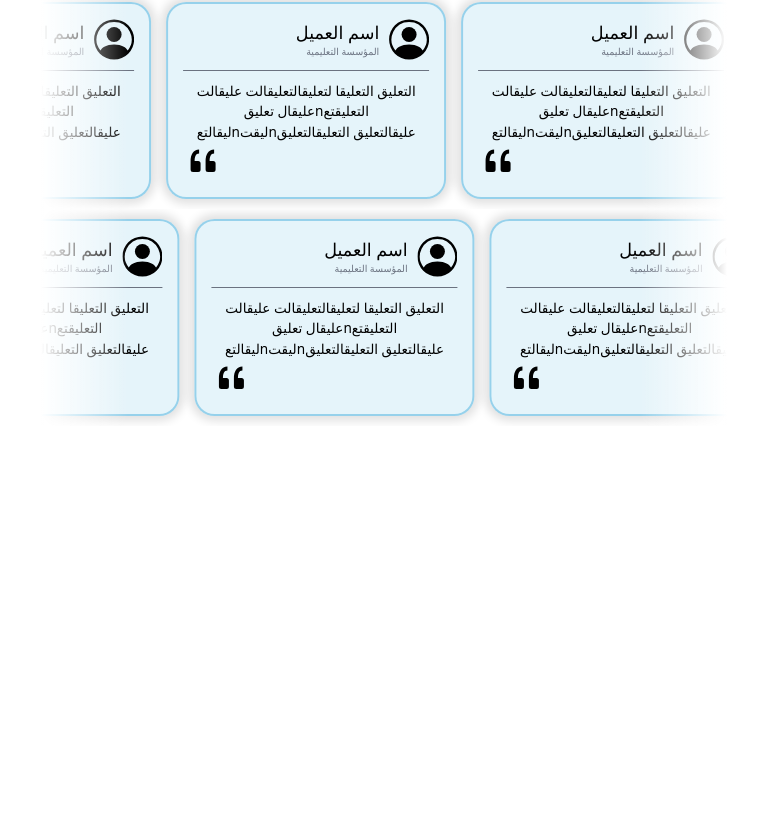
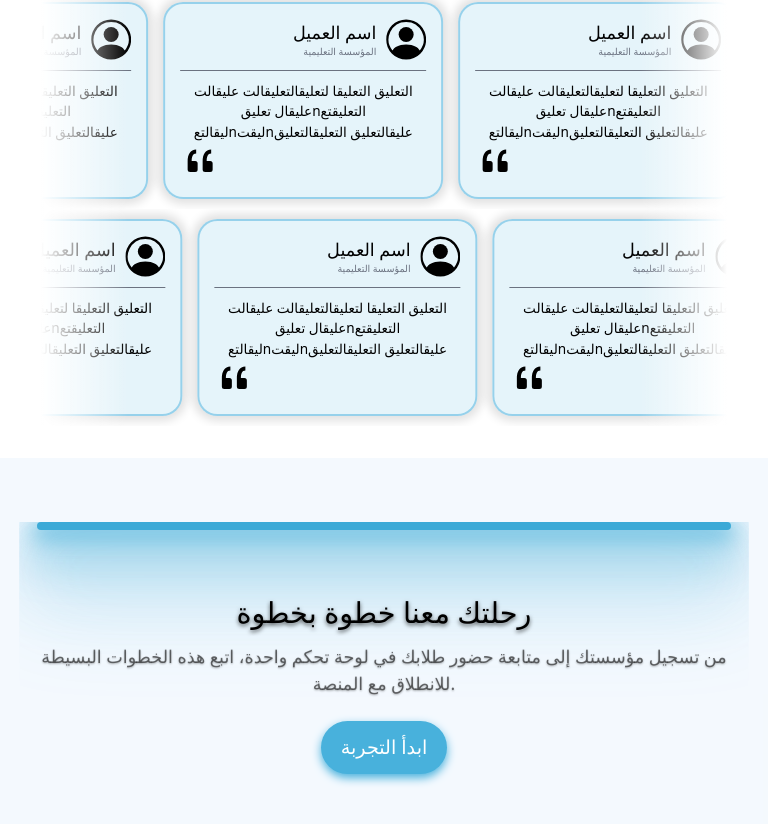
Before and after one commit to Aiimene/Edux, a Next.js app: page / in a window 768 px wide. Shown: the part 4133-4957 px from the top of the page. Before the commit the page ends 4591 px from the top, so only its background shows below. Built offline with nearby package versions, Linux system fonts and the light colour scheme.

Commit message:
feat: adding the CTA component

```diff
--- a/src/app/(front)/page.tsx
+++ b/src/app/(front)/page.tsx
@@ -5,6 +5,7 @@ import Service from '@/components/home/service/service';
 import Steps from '@/components/home/steps/steps';
 import Billing from '@/components/home/billing/billing';
 import Testimonial from '@/components/home/testimonial/testimonial';
+import Action from '@/components/home/action/action';
 
 export default function Home() {
   return (
@@ -15,6 +16,7 @@ export default function Home() {
       <Steps />
       <Billing />
       <Testimonial />
+      <Action />
     </div>
   );
 }
--- /dev/null
+++ b/src/components/home/action/action.module.css
@@ -0,0 +1,111 @@
+.container {
+  width: 100%;
+  padding: 10rem 0;
+  background-color: rgba(116, 181, 233, 0.08);
+}
+.content{
+  max-width: 70%;
+  margin: 0 auto;
+  display: flex;
+  flex-direction: column;
+  gap: 200px;
+  clip-path: inset(0 0 0 0);
+  text-align: center;
+}
+
+.header {
+  max-width: 70%;
+  display: flex;
+  flex-direction: column;
+  align-items: center;
+  justify-content: center;
+  gap: 10px;
+  margin:0 auto !important;
+}
+.ceil{
+  margin: auto 0 ;
+  width: 70%;
+  margin: 0 auto;
+
+}
+.ceilHeader{
+  height:10px;
+  border-radius: 19999px;
+  box-shadow:
+    0 10px 40px 10px rgb(60, 171, 215),
+    0 40px 80px 20px rgba(60, 171, 215, 0.836),
+    0 60px 120px 30px rgba(60, 171, 215, 0.4),
+    0 80px 160px 40px rgba(60, 171, 215, 0.3);
+  margin: auto 0 ;
+  background-color: rgba(60, 170, 215, 1);
+}
+.button{
+  margin: 20px auto;
+  background-color : rgba(72, 177, 220, 1);
+  color: white;
+  padding: 15px 25px;
+  border-radius: 19999px;
+  font-size: 1.7rem;
+  box-shadow: 0 4px 10px 0 rgba(72, 177, 220, 1);
+  border: none;
+  cursor: pointer;
+  transition: all 0.3s ease;
+}
+
+.button:hover {
+  background-color: rgba(65, 165, 210, 1);
+  box-shadow: 0 6px 15px 3px rgba(72, 177, 220, 0.7);
+}
+
+.button:active {
+  box-shadow: 0 4px 10px 0 rgba(72, 177, 220, 0.5);
+}
+
+@media (min-width: 768px) and (max-width: 1024px) {
+  .container {
+    padding: 6rem 0;
+  }
+  .content {
+    max-width: 85%;
+    gap: 100px;
+  }
+  .header {
+    max-width: 85%;
+  }
+  .ceil {
+    width: 85%;
+  }
+  .button {
+    font-size: 1.4rem;
+    padding: 12px 20px;
+  }
+}
+
+@media (max-width: 768px) {
+  .container {
+    padding: 4rem 0;
+  }
+  .content {
+    max-width: 95%;
+    gap: 60px;
+  }
+  .header {
+    max-width: 95%;
+  }
+  .ceil {
+    width: 95%;
+  }
+  .button {
+    font-size: 1.2rem;
+    padding: 12px 20px;
+    margin: 15px auto;
+  }
+  .ceilHeader {
+    height: 8px;
+    box-shadow:
+      0 5px 20px 5px rgba(60, 171, 215, 0.6),
+      0 20px 40px 10px rgba(60, 171, 215, 0.4),
+      0 35px 70px 15px rgba(60, 171, 215, 0.3),
+      0 50px 100px 20px rgba(60, 171, 215, 0.2);
+  }
+}
--- /dev/null
+++ b/src/components/home/action/action.tsx
@@ -0,0 +1,25 @@
+import styles from './action.module.css';
+import styles2 from '../service/service.module.css';
+export default function Action() {
+  return (
+    <div className={styles.container}>
+      <div className={styles.content}>
+          <div className={styles.ceil}>
+            <div className={styles.ceilHeader}></div>
+          </div>
+
+        <div className={styles.header}>
+          <h1 className={styles2.title}>رحلتك معنا خطوة بخطوة</h1>
+          <p className={styles2.subtitle}>
+            من تسجيل مؤسستك إلى متابعة حضور طلابك في لوحة تحكم واحدة، اتبع هذه الخطوات البسيطة للانطلاق مع المنصة.
+          </p>
+          <button className={styles.button}>
+        ابدأ التجربة
+        </button>
+        </div>
+
+      </div>
+
+    </div>
+  );
+}
```
